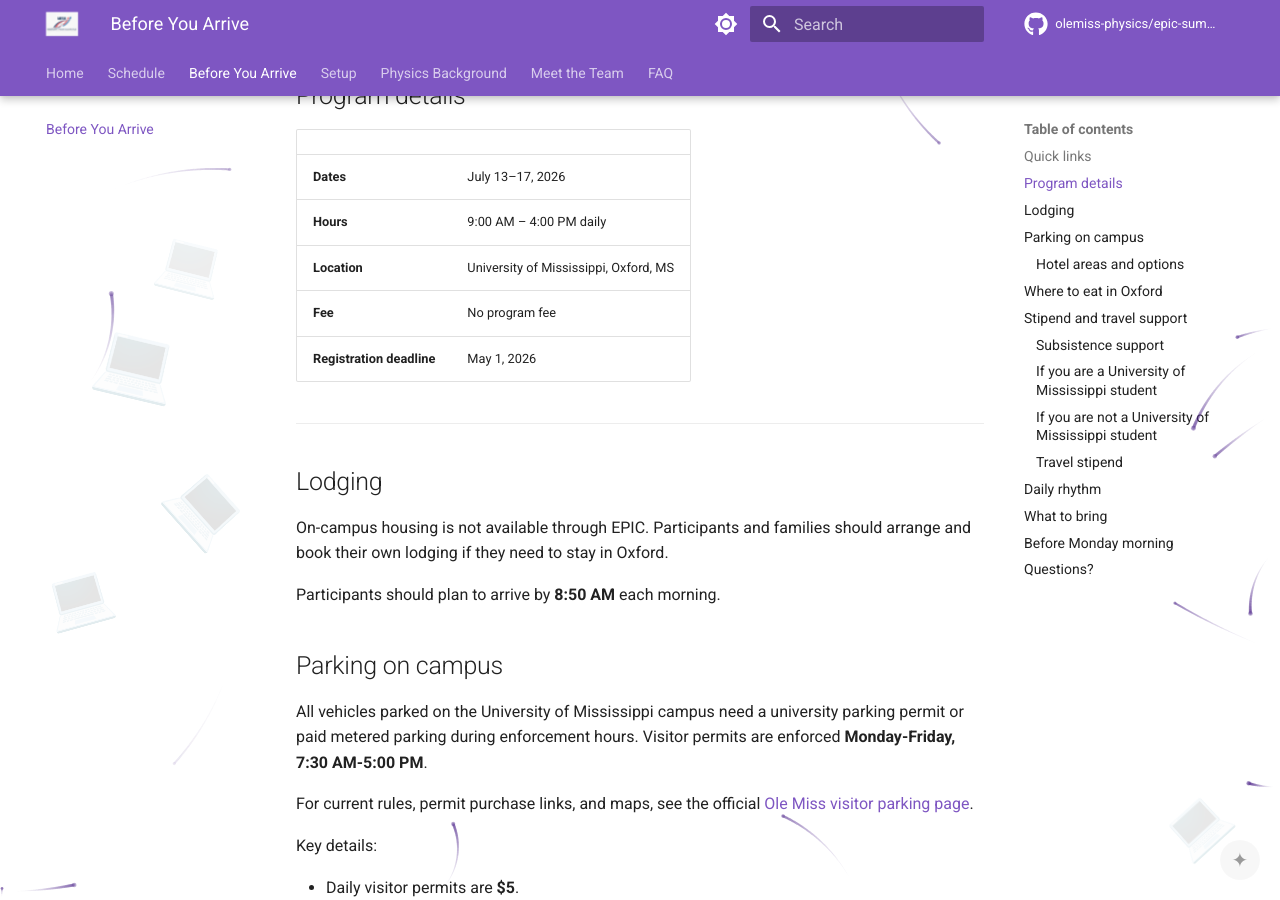
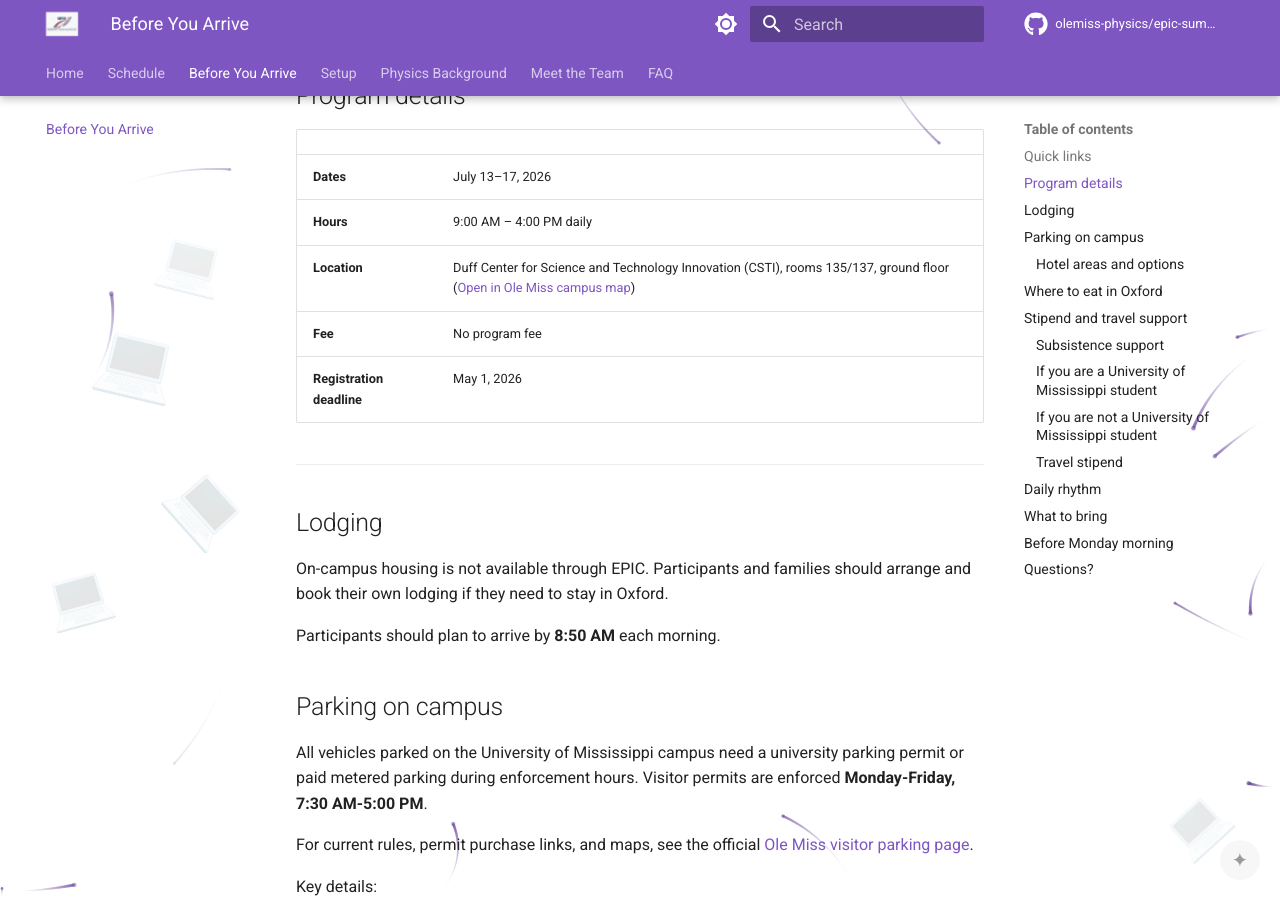
Before and after one commit to olemiss-physics/epic-summer-2026, an MkDocs documentation site: the page built from docs/before-you-arrive.md, in a window 1280 px wide and 900 px high, scrolled down 704 px. Built offline with MkDocs 1.6.1 and Material for MkDocs 9.7.7, drawn with Linux system fonts in a browser that asks for light colours; comment, search, counter and statistics services are not loaded.

Commit message:
Add Duff Center room location

```diff
--- a/docs/before-you-arrive.md
+++ b/docs/before-you-arrive.md
@@ -20,7 +20,7 @@ Logistics, lodging, parking, food, stipend, and travel-support details are colle
 |---|---|
 | **Dates** | July 13–17, 2026 |
 | **Hours** | 9:00 AM – 4:00 PM daily |
-| **Location** | University of Mississippi, Oxford, MS |
+| **Location** | Duff Center for Science and Technology Innovation (CSTI), rooms 135/137, ground floor ([Open in Ole Miss campus map](https://map.olemiss.edu/?id=562#!m/13272802?share)) |
 | **Fee** | No program fee |
 | **Registration deadline** | May 1, 2026 |
 
```
Also changed, not shown: docs/schedule.md (+1 -1 lines).
